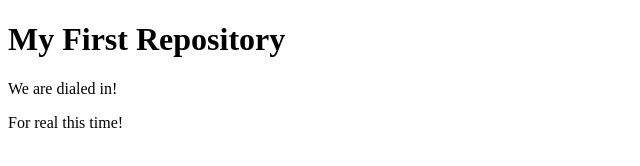
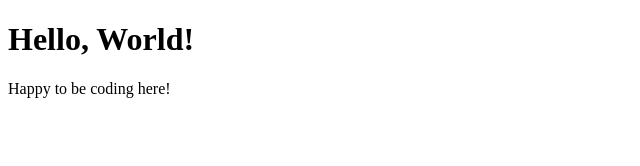
Before and after one commit to RyanMitchellDev/my-first-repo, a plain HTML site: page index.html in a window 1280 px wide. Shown: the whole page, without its empty margins (0-640 px from the left). Drawn offline with Linux system fonts and the light colour scheme.

Commit message:
initial commit

```diff
--- a/index.html
+++ b/index.html
@@ -6,8 +6,8 @@
     <title>Document</title>
 </head>
 <body>
-    <h1>My First Repository</h1>
-    <p>We are dialed in!</p>
-     <p>For real this time!</p>
+   <h1>Hello, World!</h1>
+   <p>Happy to be coding here!</p>
+
 </body>
 </html>
```
Also changed, not shown: style.css (added).
